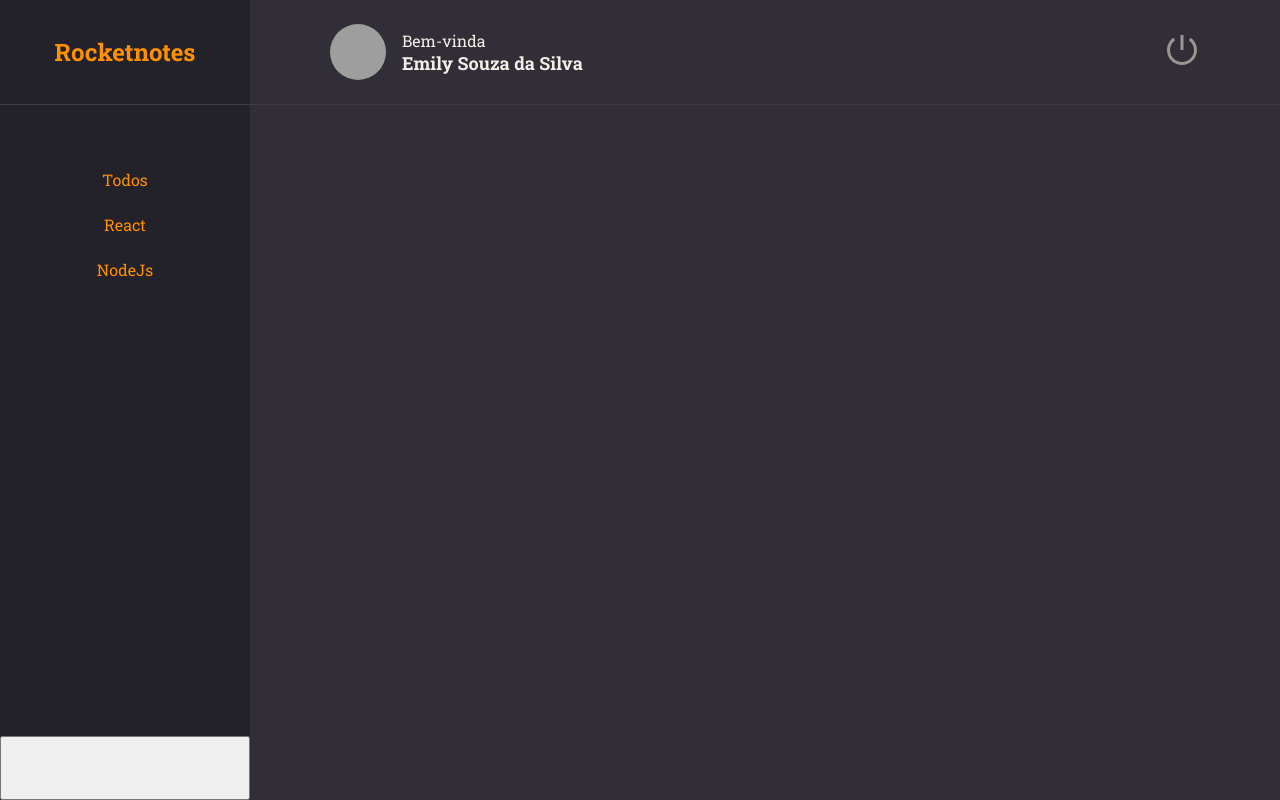
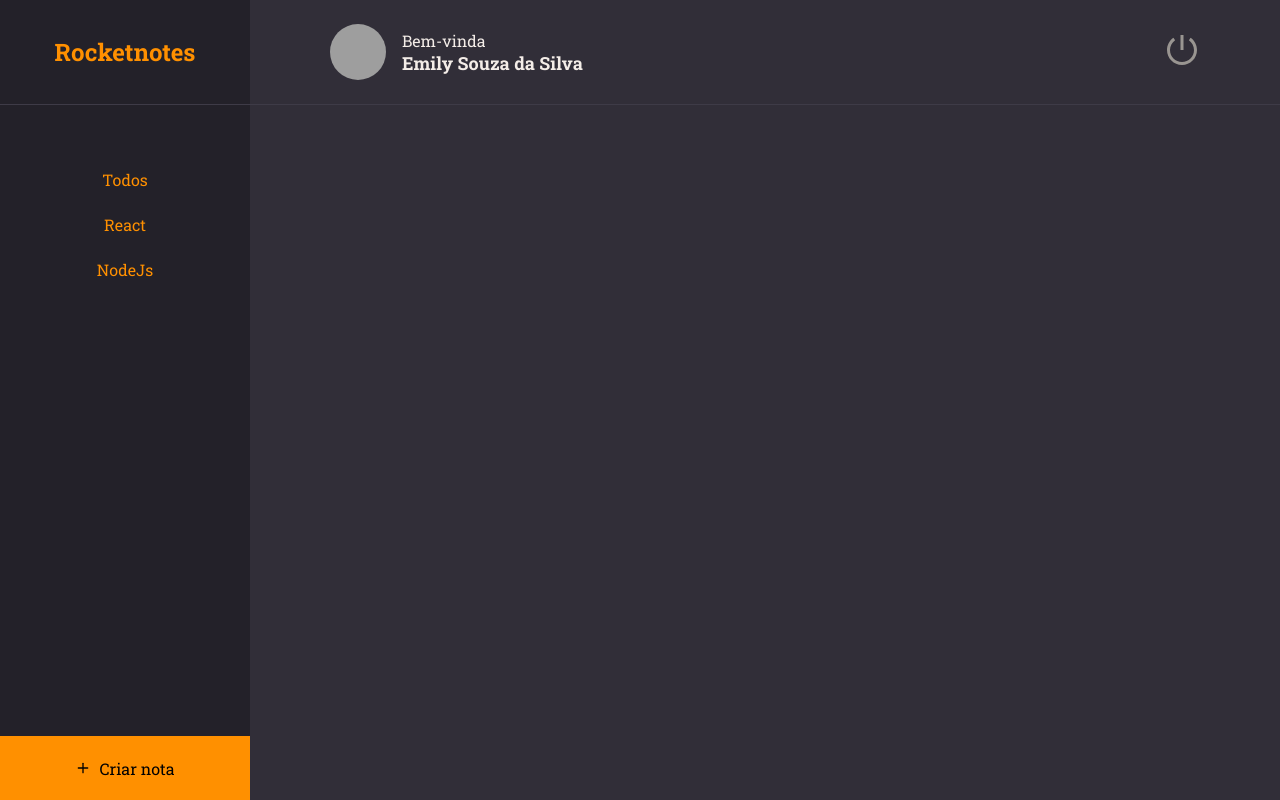
Before and after one commit to EmilySSouza/Rocketnotes, a React (Vite) app: page / in a window 1280 px wide. Built offline with nearby package versions, Linux system fonts and the light colour scheme; grey boxes are pictures that could not be loaded.

Commit message:
feat: button create note

```diff
--- a/src/pages/Home/index.jsx
+++ b/src/pages/Home/index.jsx
@@ -1,3 +1,4 @@
+import { FiPlus } from "react-icons/fi";
 import { Container, Brand, Menu, Search, Content, NewNote } from "./styles";
 
 import { Header } from "../../components/Header";
@@ -27,7 +28,8 @@
             </Content>
 
             <NewNote>
-
+                <FiPlus />
+                Criar nota
             </NewNote>
         </Container>
     );
--- a/src/pages/Home/styles.js
+++ b/src/pages/Home/styles.js
@@ -57,4 +57,16 @@
 `;
 export const NewNote = styled.button`
     grid-area: newnote;
+
+    background-color: ${({ theme }) => theme.COLORS.ORANGE};
+    border: none;
+
+    display: flex;
+    align-items: center;
+    justify-content: center;
+
+    svg {
+        margin-right: 8px;
+    }
+
 `;
```
